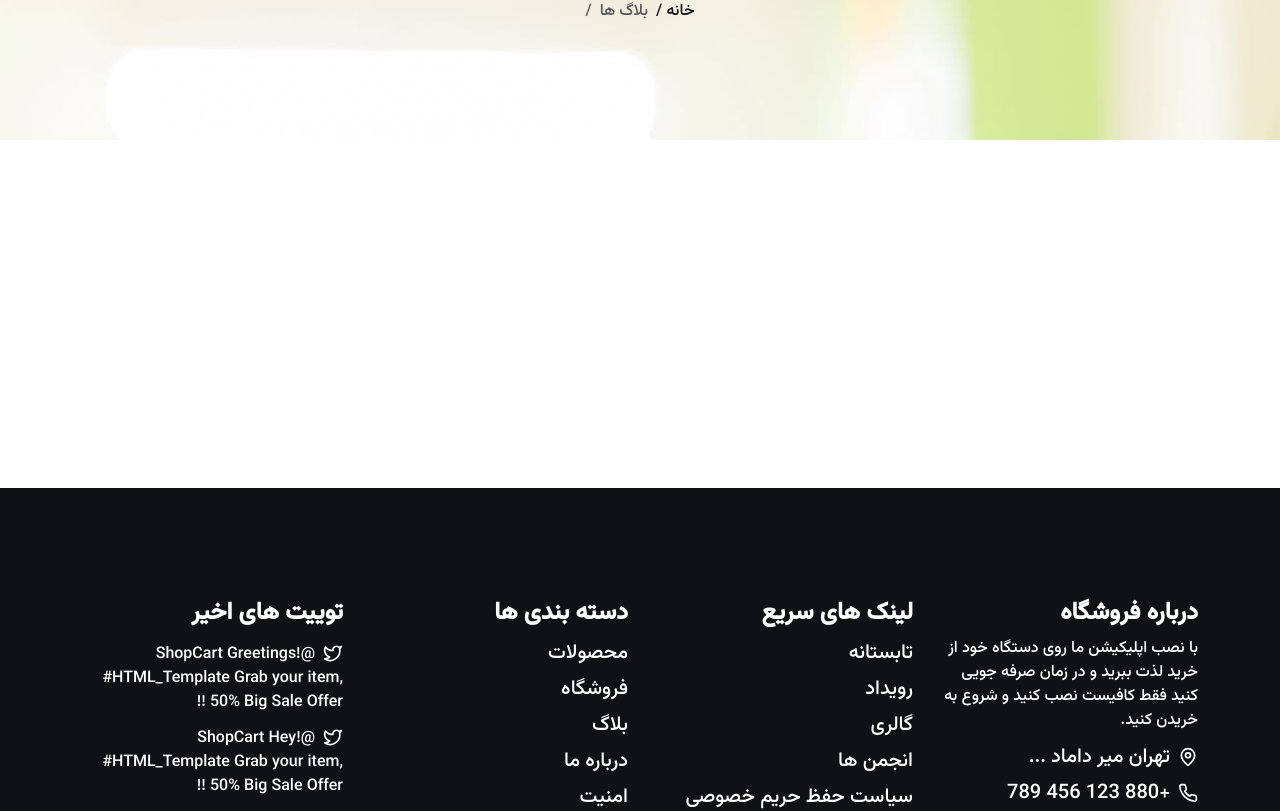
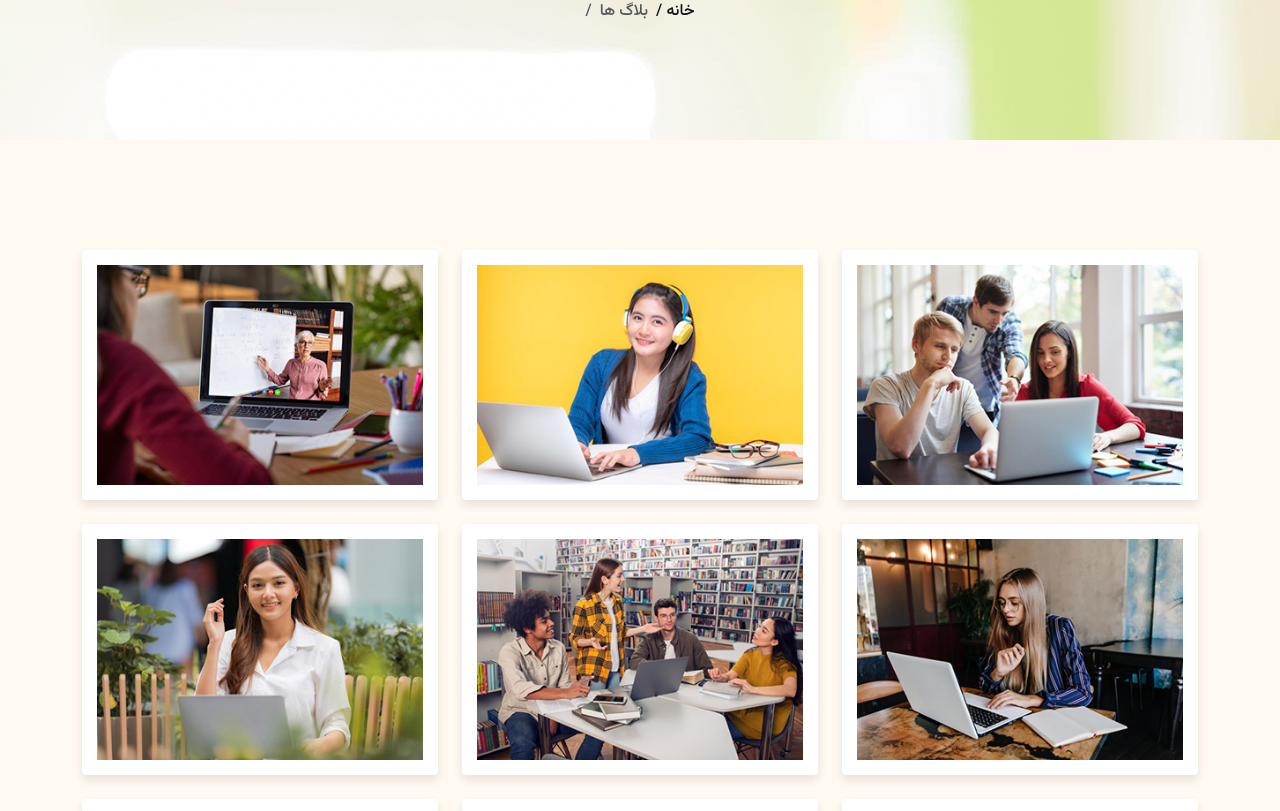
Before and after one commit to Hossein1371za/onlineshopping-vite-react-reactbootstrap, a React (Vite) app: page /blog in a window 1280 px wide. Shown: the part 312-1123 px from the top of the page. Built offline with nearby package versions, Linux system fonts and the light colour scheme.

Commit message:
blog section

```diff
--- a/src/blog/Blog.jsx
+++ b/src/blog/Blog.jsx
@@ -1,10 +1,33 @@
 import React from 'react'
 import PageHeader from '../components/PageHeader'
+import blogList from '../utilis/blogData'
+import { Link } from 'react-router-dom'
 
 const Blog = () => {
   return (
     <div>
       <PageHeader title="صفحه وبلاگ" curPage="بلاگ ها" />
+      <div className="blog-section padding-tb section-bg">
+        <div className='container'>
+          <div className='section-wrapper'>
+            <div className='row row-cols-1 row-cols-md-2 row-cols-xl-3 justify-content-center g-4'>
+              {
+                blogList.map((blog,i)=>(
+                  <div className='col' key={i}>
+                    <div className='post-item'>
+                      <div className='post-inner'>
+                        <div className='post-thumb'>
+                          <Link to={`/blog/${blog.id}`}><img src={blog.imgUrl} alt=''/></Link>
+                        </div>
+                      </div>
+                    </div>
+                  </div>
+                ))
+              }
+            </div>
+          </div>
+        </div>
+      </div>
     </div>
   )
 }
--- a/src/utilis/blogData.js
+++ b/src/utilis/blogData.js
@@ -10,11 +10,11 @@ const blogList = [
     btnText: "Read More",
     metaList: [
       {
-        iconName: <FaRegUser />,
+        // iconName: <FaRegUser/>,
         text: "حسین",
       },
       {
-        iconName: <FaCalendarPlus />,
+        // iconName: <FaCalendarPlus />,
         text: "Jun 05,2022",
       },
     ],
@@ -29,11 +29,11 @@ const blogList = [
     btnText: "Read More",
     metaList: [
       {
-        iconName: <FaRegUser />,
+        // iconName: <FaRegUser />,
         text: "حسین",
       },
       {
-        iconName: <FaCalendarPlus />,
+        // iconName: <FaCalendarPlus />,
         text: "Jun 05,2022",
       },
     ],
@@ -48,11 +48,11 @@ const blogList = [
     btnText: "Read More",
     metaList: [
       {
-        iconName: <FaRegUser />,
+        // iconName: <FaRegUser />,
         text: "حسین",
       },
       {
-        iconName: <FaCalendarPlus />,
+        // iconName: <FaCalendarPlus />,
         text: "Jun 05,2022",
       },
     ],
@@ -67,11 +67,11 @@ const blogList = [
     btnText: "Read More",
     metaList: [
       {
-        iconName: <FaRegUser />,
+        // iconName: <FaRegUser />,
         text: "حسین",
       },
       {
-        iconName: <FaCalendarPlus />,
+        // iconName: <FaCalendarPlus />,
         text: "Jun 05,2022",
       },
     ],
@@ -86,11 +86,11 @@ const blogList = [
     btnText: "Read More",
     metaList: [
       {
-        iconName: <FaRegUser />,
+        // iconName: <FaRegUser />,
         text: "حسین",
       },
       {
-        iconName: <FaCalendarPlus />,
+        // iconName: <FaCalendarPlus />,
         text: "Jun 05,2022",
       },
     ],
@@ -105,11 +105,11 @@ const blogList = [
     btnText: "Read More",
     metaList: [
       {
-        iconName: <FaRegUser />,
+        // iconName: <FaRegUser />,
         text: "حسین",
       },
       {
-        iconName: <FaCalendarPlus />,
+        // iconName: <FaCalendarPlus />,
         text: "Jun 05,2022",
       },
     ],
@@ -124,11 +124,11 @@ const blogList = [
     btnText: "Read More",
     metaList: [
       {
-        iconName: <FaRegUser />,
+        // iconName: <FaRegUser />,
         text: "حسین",
       },
       {
-        iconName: <FaCalendarPlus />,
+        // iconName: <FaCalendarPlus />,
         text: "Jun 05,2022",
       },
     ],
@@ -143,11 +143,11 @@ const blogList = [
     btnText: "Read More",
     metaList: [
       {
-        iconName: <FaRegUser />,
+        // iconName: <FaRegUser />,
         text: "حسین",
       },
       {
-        iconName: <FaCalendarPlus />,
+        // iconName: <FaCalendarPlus />,
         text: "Jun 05,2022",
       },
     ],
@@ -162,11 +162,11 @@ const blogList = [
     btnText: "Read More",
     metaList: [
       {
-        iconName: <FaRegUser />,
+        // iconName: <FaRegUser />,
         text: "حسین",
       },
       {
-        iconName: <FaCalendarPlus />,
+        // iconName: <FaCalendarPlus />,
         text: "Jun 05,2022",
       },
     ],
```
